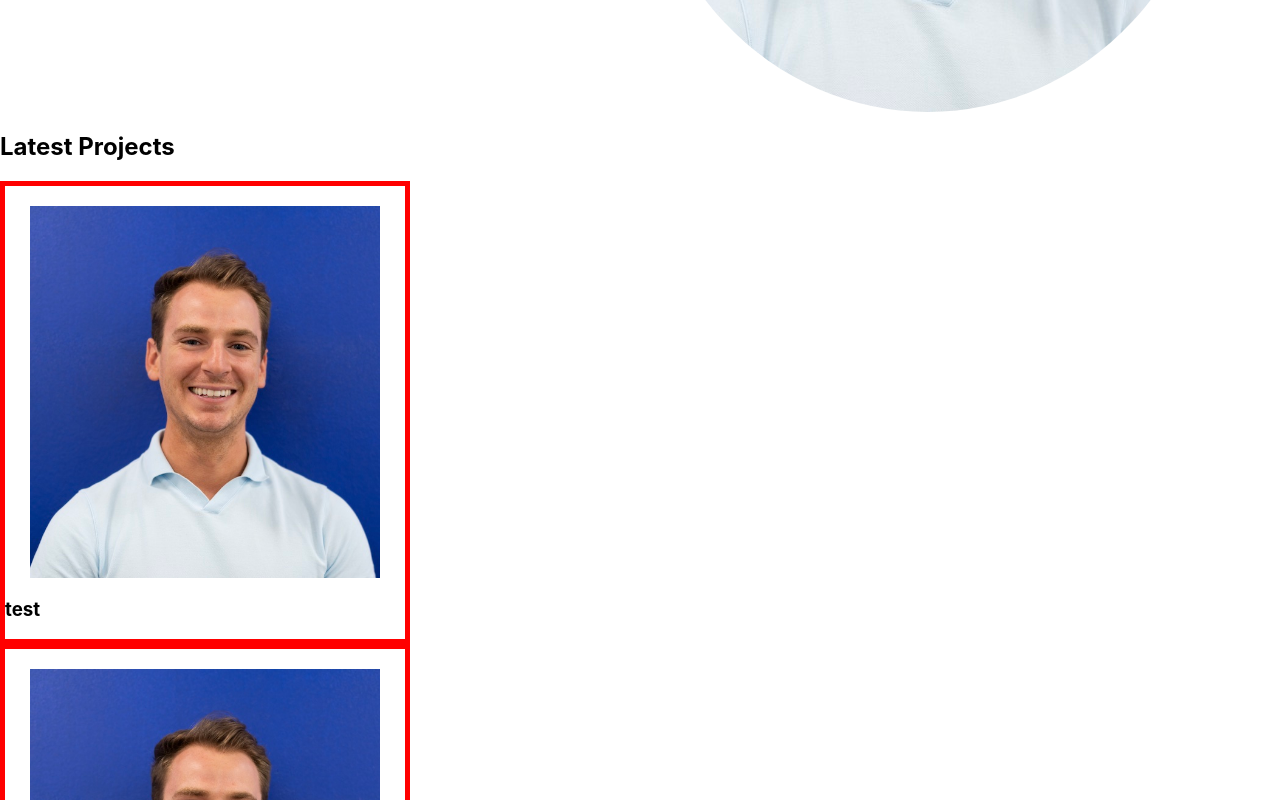
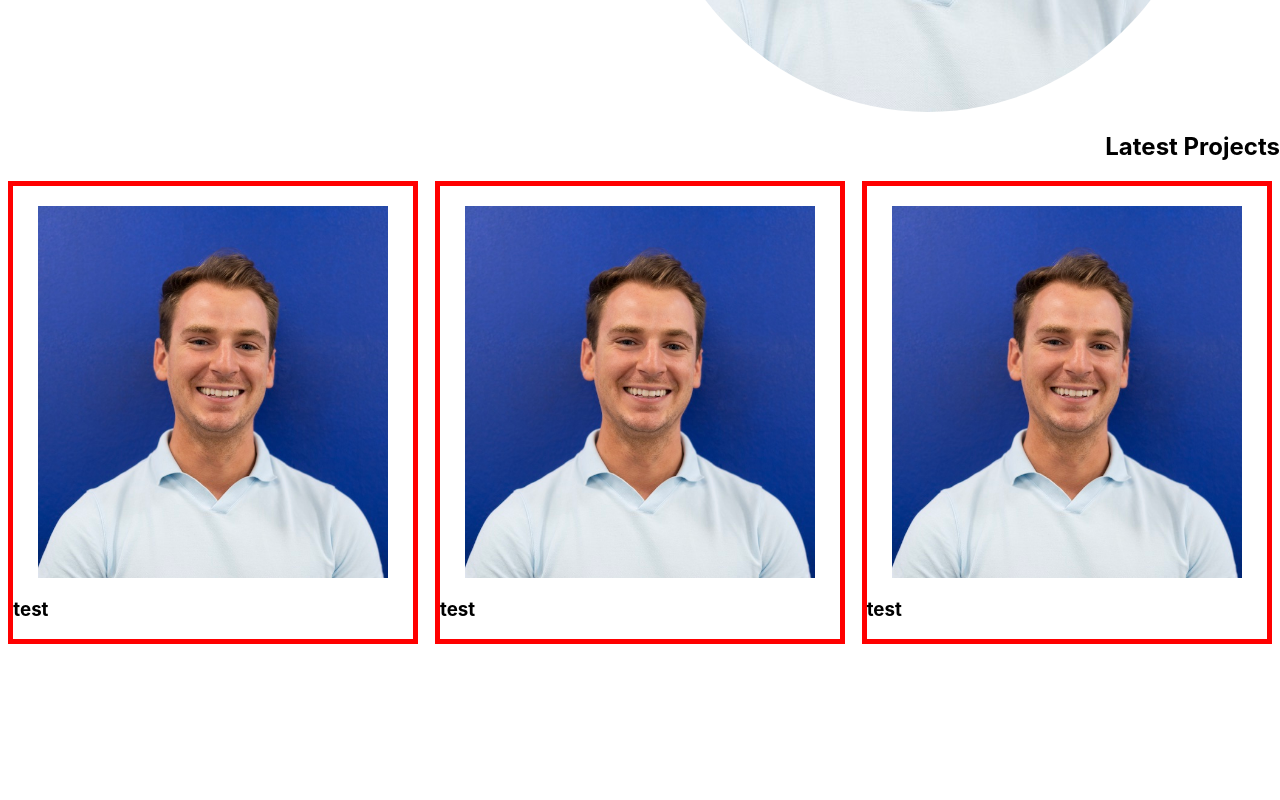
Before and after one commit to clahflah/Portfolio, a React (Create React App) app: page / in a window 1280 px wide. Shown: the part 500-1300 px from the top of the page. After the commit the page ends 1144 px from the top, so only its background shows below. Built offline with nearby package versions, Linux system fonts and the light colour scheme.

Commit message:
projects skeleton complete

```diff
--- a/src/layout/Projects.js
+++ b/src/layout/Projects.js
@@ -1,14 +1,17 @@
 import React from "react";
 import ProjectCard from "../components/ProjectCard";
 import prof_pic from "../assets/prof_pic.jpg";
+import classes from "./Projects.module.css"
 
 const Projects = (props) => {
   return(
   <React.Fragment>
-    <h2>Latest Projects</h2>
-    <ProjectCard title='test' alt='test alt' src={prof_pic}/>
-    <ProjectCard title='test' alt='test alt' src={prof_pic}/>
-    <ProjectCard title='test' alt='test alt' src={prof_pic}/>
+    <h2 className={classes.projectstitle}>Latest Projects</h2>
+    <div className={classes.projectcard}>
+      <ProjectCard title='test' alt='test alt' src={prof_pic}/>
+      <ProjectCard title='test' alt='test alt' src={prof_pic}/>
+      <ProjectCard title='test' alt='test alt' src={prof_pic}/>
+    </div>
   </React.Fragment>)
 };
 
--- /dev/null
+++ b/src/layout/Projects.module.css
@@ -0,0 +1,8 @@
+.projectcard {
+  display: flex;
+  justify-content: space-around;
+}
+
+.projectstitle{
+  text-align: right;
+}
```
